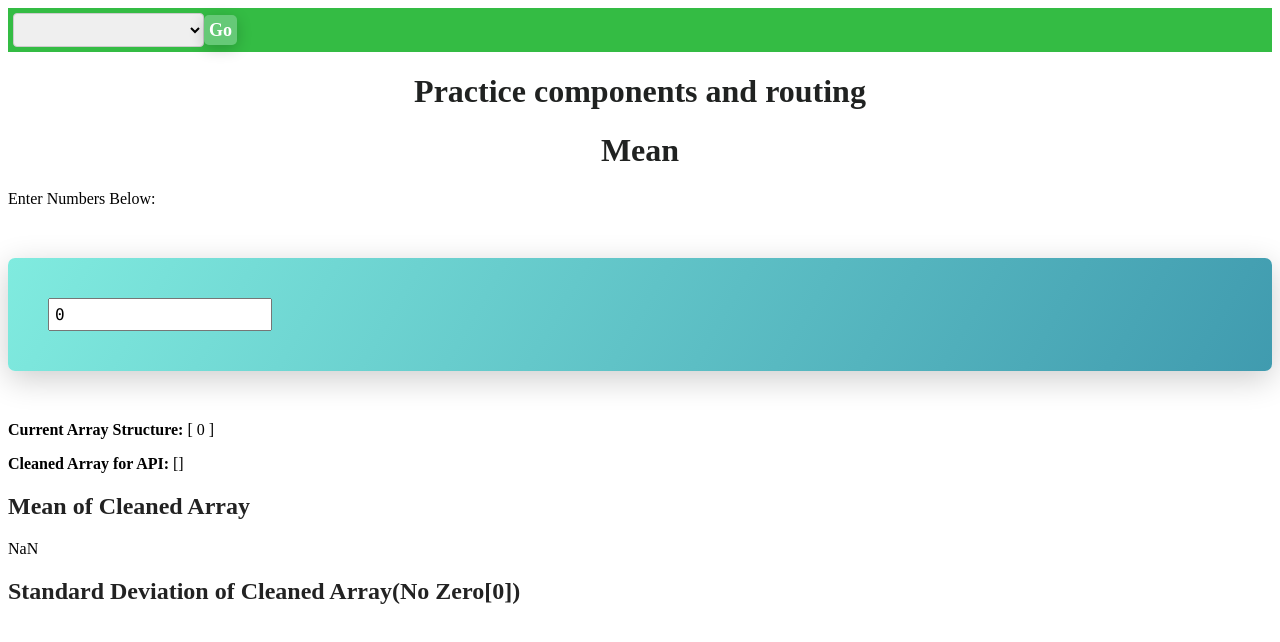
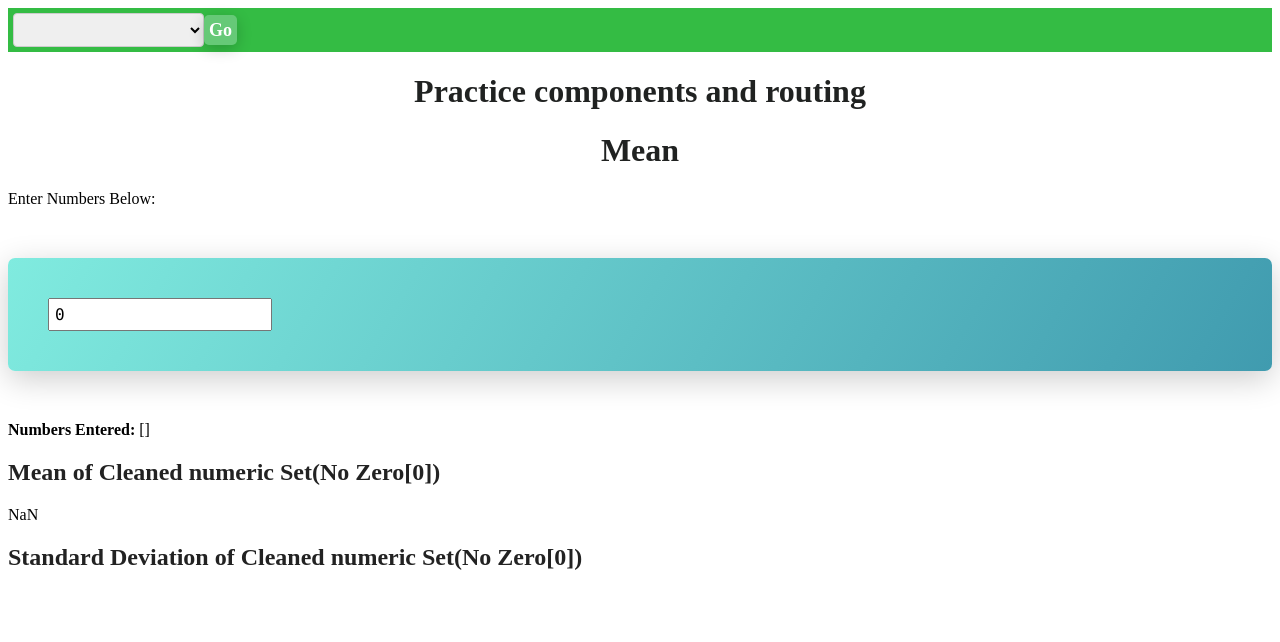
Before and after one commit to nickleus-j/webTrials, an Angular app in the folder WebStuff/: page /mean in a window 1280 px wide. Shown: the top 642 px of the page. Built offline with nearby package versions, Linux system fonts and the light colour scheme.

Commit message:
Mean page modification

```diff
--- a/WebStuff/src/Mean/mean.component.html
+++ b/WebStuff/src/Mean/mean.component.html
@@ -10,11 +10,10 @@
     />
 </div>
 
-<p><strong>Current Array Structure:</strong> {{ NumbersGiven | json }}</p>
-<p><strong>Cleaned Array for API:</strong> {{ GetCleanedArray() | json }}</p>
-<h2>Mean of Cleaned Array</h2>
+<p><strong>Numbers Entered:</strong> {{ GetCleanedArray() | json }}</p>
+<h2>Mean of Cleaned numeric Set(No Zero[0])</h2>
 {{NumbersGiven.reduce((sum, num) => sum + num, 0) / this.GetCleanedArray().length}}
-<h2>Standard Deviation of Cleaned Array(No Zero[0])</h2>
+<h2>Standard Deviation of Cleaned numeric  Set(No Zero[0])</h2>
 <h3>
   {{ CalculateStandardDeviation() | number:'1.2-2' }}
 </h3>
```
Also changed, not shown: 1 other file (tests, documents, lock files or other folders).
